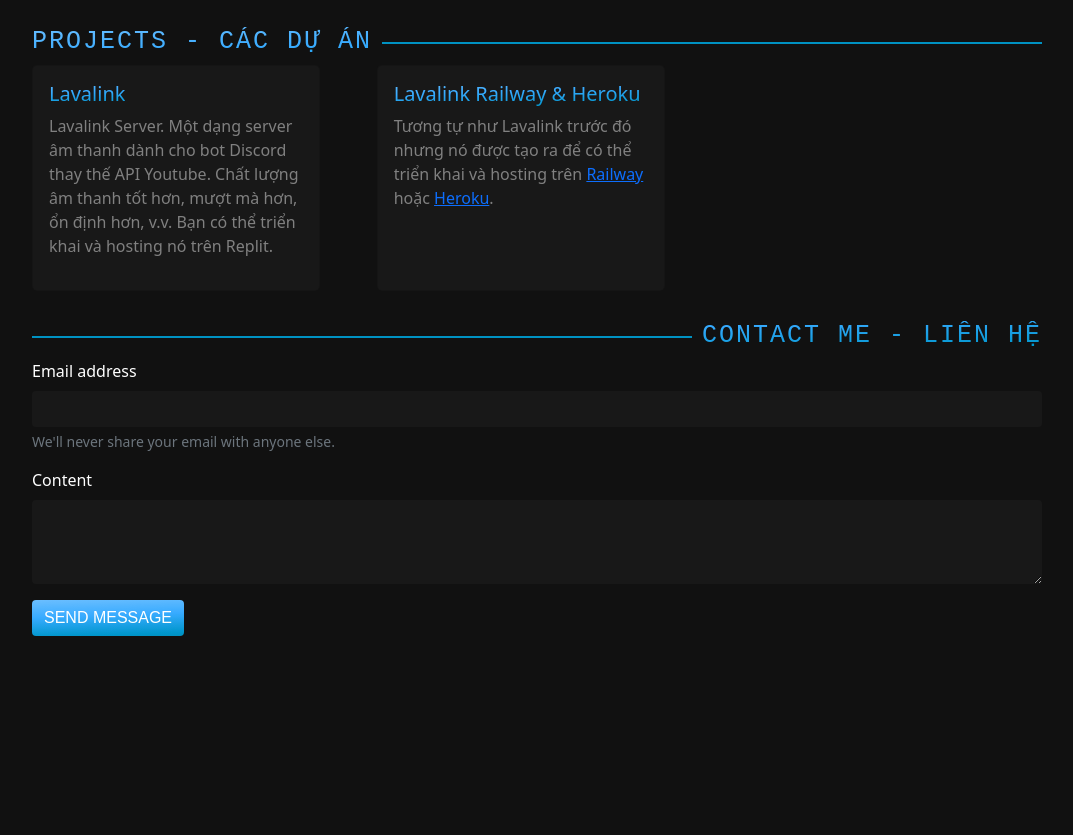
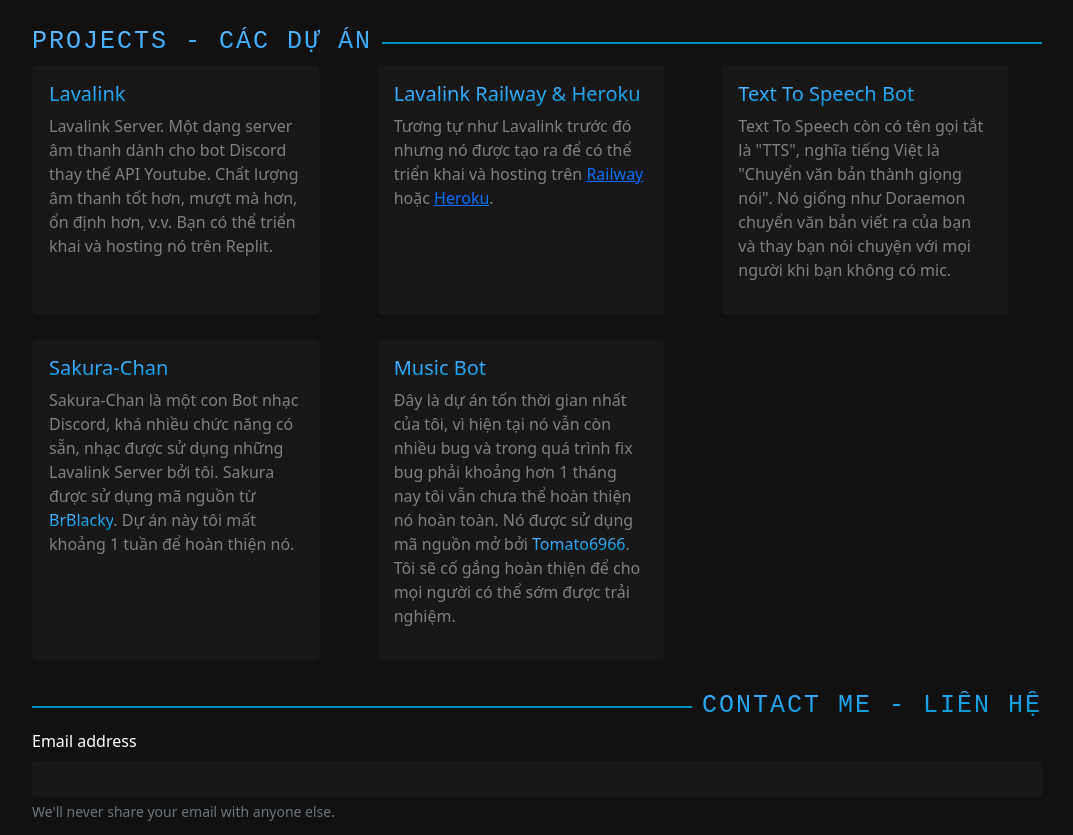
Before and after one commit to maskiilovmai/MaskiilovPortfolio, a plain HTML site: page index.html in a window 1280 px wide. Shown: the part 406-1241 px from the top of the page, without its empty margins (103-1176 px from the left). Before the commit the page ends 1066 px from the top, so only its background shows below. Drawn offline with nearby package versions, Linux system fonts and the light colour scheme; a web font is replaced by a local one.

Commit message:
Add info

```diff
--- a/index.html
+++ b/index.html
@@ -69,7 +69,9 @@
                 <div class="col">
                     <div class="card mb-3 h-100" style="max-width: 18rem;">
                         <div class="card-body">
-                            <h5 class="card-title"><a href="https://github.com/maskiilovmai/Lavalink" class="hue-bold" target="_blank">Lavalink</a></h5>
+                            <h5 class="card-title">
+                                <a href="https://github.com/maskiilovmai/Lavalink" class="hue-bold" target="_blank">Lavalink</a>
+                            </h5>
                             <p class="card-text">Lavalink Server. Một dạng server âm thanh dành cho bot Discord thay thế API Youtube.
                                 Chất lượng âm thanh tốt hơn, mượt mà hơn, ổn định hơn, v.v.
                                 Bạn có thể triển khai và hosting nó trên Replit.
@@ -81,19 +83,12 @@
                 <div class="col">
                     <div class="card mb-3 h-100" style="max-width: 18rem;">
                         <div class="card-body">
-                            <h5 class="card-title"><a href="https://github.com/maskiilovmai/Lavalink-Railways" class="hue-bold" target="_blank">Lavalink Railway & Heroku</a></a></h5>
+                            <h5 class="card-title">
+                                <a href="https://github.com/maskiilovmai/Lavalink-Railways" class="hue-bold" target="_blank">Lavalink Railway & Heroku</a>
+                            </h5>
                             <p class="card-text">Tương tự như Lavalink trước đó nhưng nó được tạo ra để có thể triển khai
-                                và hosting trên <a href="https://railway.app" target="_blank">Railway</a> hoặc <a href="https://heroku.com" target="_blank">Heroku</a>.</p>
-                        </div>
-                    </div>
-                </div>
-
-                <!-- <div class="col">
-                    <div class="card mb-3 h-100" style="max-width: 18rem;">
-                        <div class="card-body">
-                            <h5 class="card-title">Lorem ipsum</h5>
-                            <p class="card-text">Lorem ipsum dolor sit amet, consectetur adipiscing elit, sed do eiusmod
-                                tempor incididunt.</p>
+                                và hosting trên <a href="https://railway.app" target="_blank">Railway</a> hoặc <a href="https://heroku.com" target="_blank">Heroku</a>.
+                            </p>
                         </div>
                     </div>
                 </div>
@@ -101,9 +96,13 @@
                 <div class="col">
                     <div class="card mb-3 h-100" style="max-width: 18rem;">
                         <div class="card-body">
-                            <h5 class="card-title">Lorem ipsum</h5>
-                            <p class="card-text">Lorem ipsum dolor sit amet, consectetur adipiscing elit, sed do eiusmod
-                                tempor incididunt</p>
+                            <h5 class="card-title">
+                                <a href="https://kutt.it/invite-tts" class="hue-bold" target="_blank">Text To Speech Bot</a>
+                            </h5>
+                            <p class="card-text">
+                                Text To Speech còn có tên gọi tắt là "TTS", nghĩa tiếng Việt là "Chuyển văn bản thành giọng nói".
+                                Nó giống như Doraemon chuyển văn bản viết ra của bạn và thay bạn nói chuyện với mọi người khi bạn không có mic.
+                            </p>
                         </div>
                     </div>
                 </div>
@@ -111,14 +110,36 @@
                 <div class="col">
                     <div class="card mb-3 h-100" style="max-width: 18rem;">
                         <div class="card-body">
-                            <h5 class="card-title">Lorem ipsum</h5>
-                            <p class="card-text">Lorem ipsum dolor sit amet, consectetur adipiscing elit, sed do eiusmod
-                                tempor incididunt</p>
+                            <h5 class="card-title">
+                                <a href="https://kutt.it/Sakura-invite" class="hue-bold" target="_blank">Sakura-Chan</a>
+                            </h5>
+                            <p class="card-text">
+                                Sakura-Chan là một con Bot nhạc Discord, khá nhiều chức năng có sẵn,
+                                nhạc được sử dụng những Lavalink Server bởi tôi.
+                                Sakura được sử dụng mã nguồn từ <a href="https://github.com/brblacky" class="hue-bold" target="_blank">BrBlacky</a>.
+                                Dự án này tôi mất khoảng 1 tuần để hoàn thiện nó.
+                            </p>
                         </div>
                     </div>
                 </div>
 
                 <div class="col">
+                    <div class="card mb-3 h-100" style="max-width: 18rem;">
+                        <div class="card-body">
+                            <h5 class="card-title">
+                                <a href="https://cdn.discordapp.com/attachments/911715309990342737/924867287318663228/unknown.png" class="hue-bold" target="_blank">Music Bot</a>
+                            </h5>
+                            <p class="card-text">
+                                Đây là dự án tốn thời gian nhất của tôi, vì hiện tại nó vẫn còn nhiều bug và trong quá trình fix bug
+                                phải khoảng hơn 1 tháng nay tôi vẫn chưa thể hoàn thiện nó hoàn toàn. Nó được sử dụng mã nguồn mở bởi
+                                <a href="https://github.com/Tomato6966" class="hue-bold" target="_blank">Tomato6966</a>.
+                                Tôi sẽ cố gắng hoàn thiện để cho mọi người có thể sớm được trải nghiệm.
+                            </p>
+                        </div>
+                    </div>
+                </div>
+
+                <!-- <div class="col">
                     <div class="card mb-3 h-100" style="max-width: 18rem;">
                         <div class="card-body">
                             <h5 class="card-title">Lorem ipsum</h5>
```
